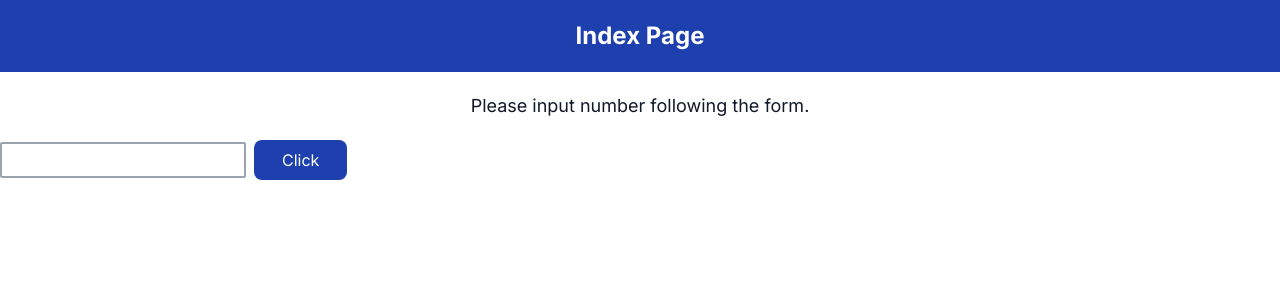
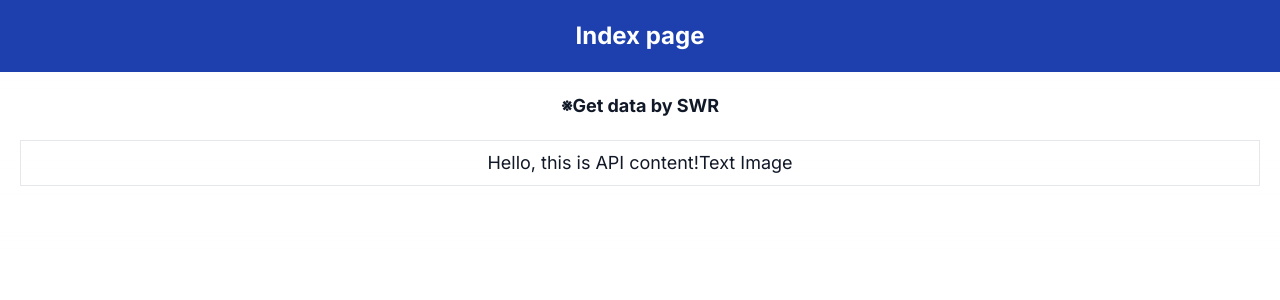
Before and after one commit to to-fumi/octopath_traveler_parties, a Next.js app: page / in a window 1280 px wide. Shown: the top 300 px of the page. Built offline with nearby package versions, Linux system fonts and the light colour scheme.

Commit message:
feature/api

```diff
--- /dev/null
+++ b/src/app/GetData.tsx
@@ -0,0 +1,16 @@
+'use client'
+import useSWR from 'swr'
+
+const url = './enemy.json'
+const fetcher = (...args) => fetch(...args)
+  .then(res => res.json())
+
+export default function GetData() {
+  const {data, error, isLoading} = useSWR(url, fetcher)
+  return (
+    data ?
+      <p className='msg border p-2'>{data.message}</p>
+      // <p className='msg'>{data.data.map((value) => value.name)}</p>
+      : <p className='msg border p-2'>no data</p>
+  )
+}
--- /dev/null
+++ b/src/app/JsonItem.tsx
@@ -0,0 +1,10 @@
+"use client"
+
+export default function JsonItem(props) {
+  return (
+    <tr>
+      <td>{props.data.name}</td>
+      <td>{props.data.level}</td>
+    </tr>
+  )
+}
--- a/src/app/globals.css
+++ b/src/app/globals.css
@@ -58,3 +58,12 @@ ul, ol{
 li {
   @apply mx-10 font-normal text-blue-700;
 }
+table {
+  @apply m-5;
+}
+table tr th {
+  @apply border-solid border-2 bg-blue-100 px-10;
+}
+table tr td {
+  @apply border-solid border-2 p-2;
+}
--- a/src/app/page.tsx
+++ b/src/app/page.tsx
@@ -77,21 +77,108 @@
 //   )
 // }
 
-"use server"
+// "use server"
 
-import {serverAction} from './server-action'
+// import {serverAction} from './server-action'
 
-export default async function Home() {
+// export default async function Home() {
+//   return (
+//     <main>
+//       <h1 className="title">Index Page</h1>
+//       <p className="msg">Please input number following the form.</p>
+//       <div>
+//         <form className="form" action={serverAction}>
+//           <input className="input" type="text" name="input"/>
+//           <button className="btn">Click</button>
+//         </form>
+//       </div>
+//     </main>
+//   )
+// }
+
+// "use client"
+// import JsonItem from './JsonItem'
+// import useSWR from "swr"
+
+// const url = '/enemy.json'
+// const fetcher = (...args) =>
+//   fetch(...args).then(res => res.json())
+
+//   export default function Home() {
+//     const {data, error, isLoading} = useSWR(url, fetcher)
+
+//     const doItem = (value)=>{
+//       return <JsonItem data={value} />
+//     }
+
+//     // function doSWR() {
+//     //   if (error) return <p>ERROR</p>
+//     //   if (isLoading) return <p>isLoading...</p>
+//     //   return(
+//     //   <p>{data.message}</p>
+//     //   )
+//     // }
+
+//     return(
+//       <main>
+//         <h1 className="title">Index page</h1>
+//         <p className="msg font-bold">
+//           ※Retrieve data by SWR.
+//         </p>
+//         {/* <div className="border p-2 m-5">{doSWR()}</div> */}
+//         <table>
+//           <thead>
+//             <tr>
+//               <th>name</th>
+//               <th>level</th>
+//             </tr>
+//           </thead>
+//           <tbody>
+//             {data ? data.data.map((value)=>doItem(value))
+//             : <tr><td>-</td><td>-</td><td>-</td></tr>}
+//           </tbody>
+//         </table>
+//       </main>
+//     )
+//   }
+
+// "use server"
+// import { SWRProvider } from "./swr-provider"
+// import GetData from "./GetData"
+
+// export default async function Home() {
+//   return (
+//     <main>
+//       <h1 className="title">Index page</h1>
+//       <p className="msg font-bold">
+//         Get data by SWR.
+//       </p>
+//       <SWRProvider>
+//         <GetData />
+//       </SWRProvider>
+//     </main>
+//   )
+// }
+
+"use client"
+import useSWR from 'swr'
+
+const url = '/rh'
+const fetcher = (...args) => fetch(...args)
+  .then(res => res.json())
+
+export default function Home() {
+  const {data,error,isLoading} = useSWR(url, fetcher)
   return (
     <main>
-      <h1 className="title">Index Page</h1>
-      <p className="msg">Please input number following the form.</p>
-      <div>
-        <form className="form" action={serverAction}>
-          <input className="input" type="text" name="input"/>
-          <button className="btn">Click</button>
-        </form>
-      </div>
+      <h1 className='title'>Index page</h1>
+      <p className='msg font-bold'>
+        ※Get data by SWR
+      </p>
+      <p className='msg border p-2'>
+        {error ? 'ERROR': isLoading ?
+          'Loading': data.content + data.image}
+      </p>
     </main>
   )
 }
--- /dev/null
+++ b/src/app/rh/route.ts
@@ -0,0 +1,10 @@
+"use server"
+
+export async function GET(request: Request) {
+  const res = { content:'Hello, this is API content!',
+                image: 'Text Image'}
+  return new Response(JSON.stringify(res), {
+    status: 200,
+    headers: { 'Content-Type': 'application/json' },
+  })
+}
--- /dev/null
+++ b/src/app/swr-provider.tsx
@@ -0,0 +1,6 @@
+'use client'
+import { SWRConfig } from "swr"
+
+export const SWRProvider = ({ children }) => {
+  return <SWRConfig>{children}</SWRConfig>
+}
```
